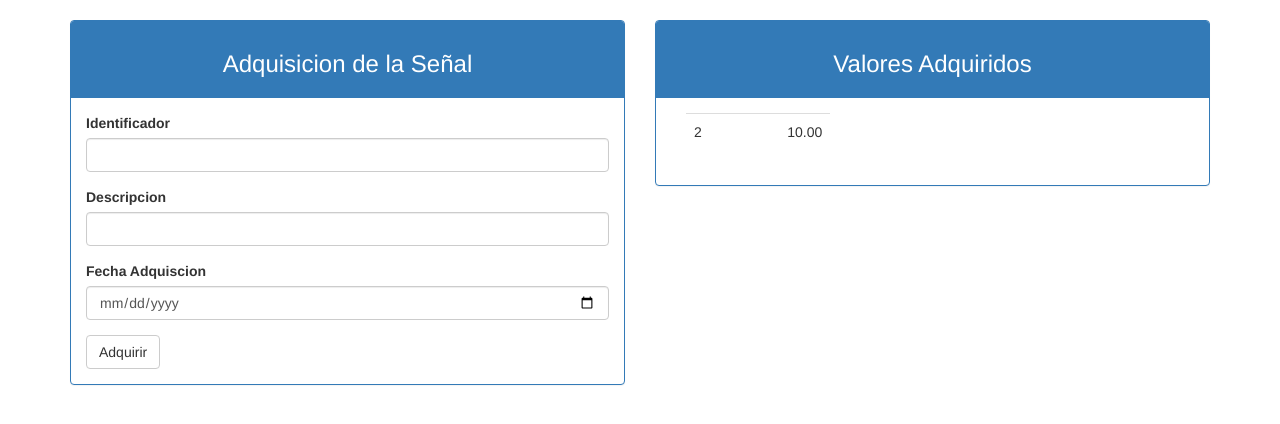
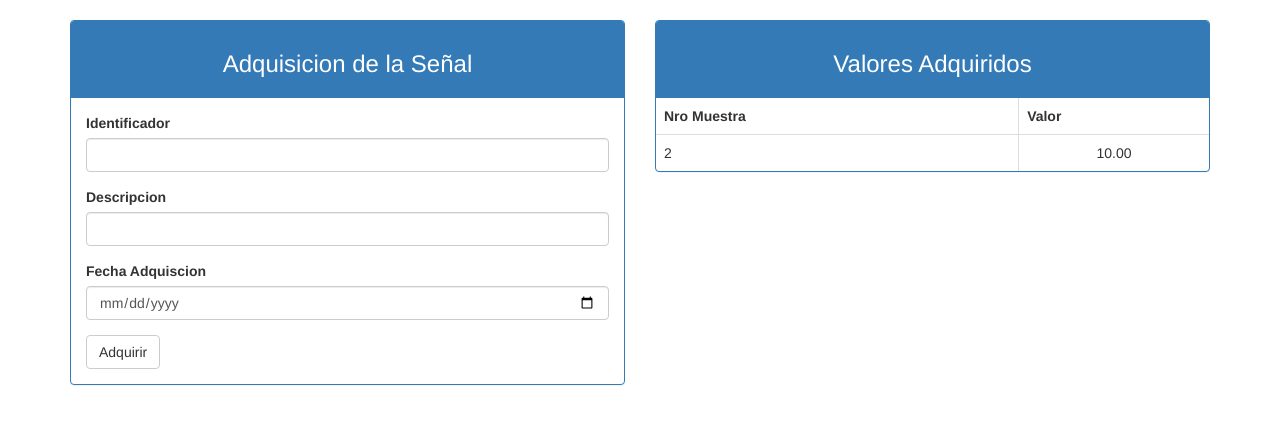
Before and after one commit to vvalotto/SenialSOLID, a Flask app: template webapp/templates/aplicacion/adquisicion.html in a window 1280 px wide. Shown: the part 52-476 px from the top of the page. Run offline with Flask 2, Linux system fonts and the light colour scheme; the template is opened without the code that fills it: values that come from a table or form of the project are taken from there, most other values are stand-ins (such as "Sample title", 1, 10 or a date in 2020); parts of the project's set-up code (start-up, migrations or seed data) failed here and were passed over; some libraries are stand-ins or nearby versions.

Commit message:
Flask Application - primeros pasos

```diff
--- a/webapp/templates/aplicacion/adquisicion.html
+++ b/webapp/templates/aplicacion/adquisicion.html
@@ -20,14 +20,15 @@
             <div class="panel-heading">
                  <h3><p class="text-center">Valores Adquiridos</p></h3>
             </div>
-            <div class="panel-body">
-                <div class="col-md-4">
-                    <div class="panel-default" align="center">
-                    <table class="table">
+            <table class="table table-bordered">
+                <tr align="center">
+                    <th>Nro Muestra</th>
+                    <th>Valor</th>
+                </tr>
                 {% for valor in senial %}
                 <tr>
                     <td>{{ senial.index(valor) + 1}}</td>
-                        <td align="right">{{ '{0:0.2f}'.format(valor) }} </td>
+                    <td align="center">{{ '{0:0.2f}'.format(valor) }} </td>
                 </tr>
                 {% endfor %}
             </table>
@@ -35,6 +36,4 @@
         </div>
     </div>
 </div>
-    </div>
-</div>
 {% endblock %}
```
Lines whose indentation alone changed are shown as unchanged.
